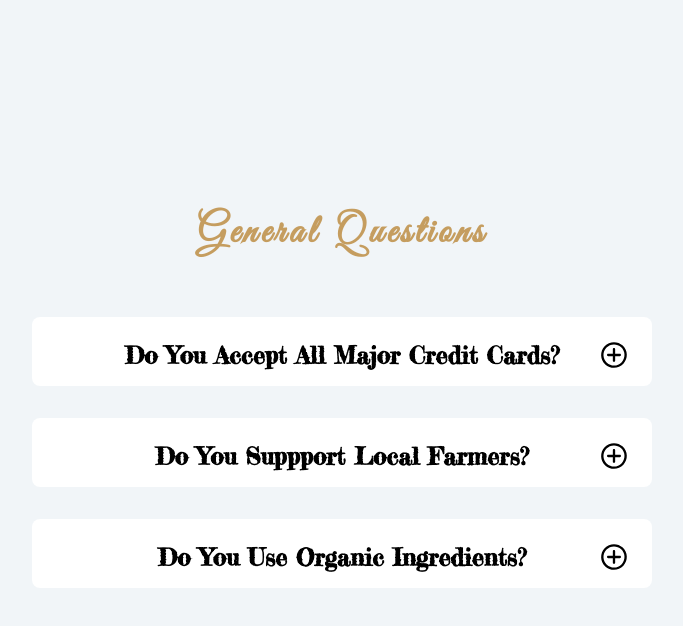
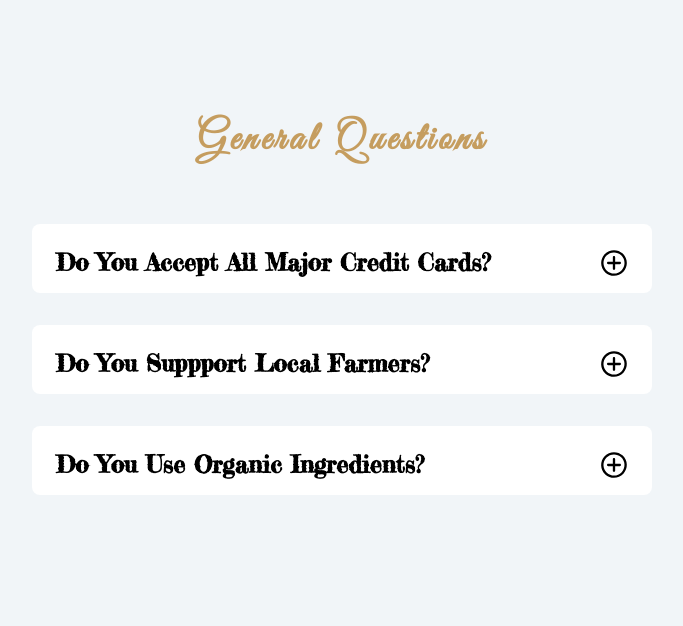
Before and after one commit to BohdanKoleiko/FAQ_React, a React (Create React App) app: page / in a window 1280 px wide. Shown: the top 626 px of the page, without its empty margins (298-981 px from the left). Built offline with nearby package versions, Linux system fonts and the light colour scheme.

Commit message:
changed styles

```diff
--- a/src/App.css
+++ b/src/App.css
@@ -1,10 +1,3 @@
 .App {
-  display: grid;
-  grid-template-columns: 1fr;
-  grid-template-rows: 1fr;
-  justify-content: center;
-  align-items: center;
-
-  height: 100vh;
-  text-align: center;
+  margin: 120px 0 50px;
 }
```
